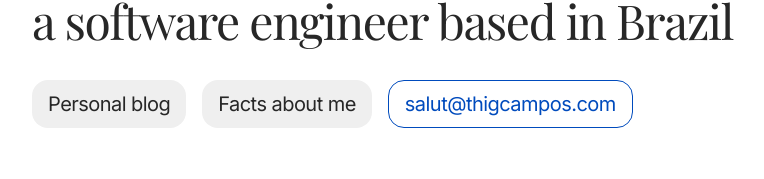
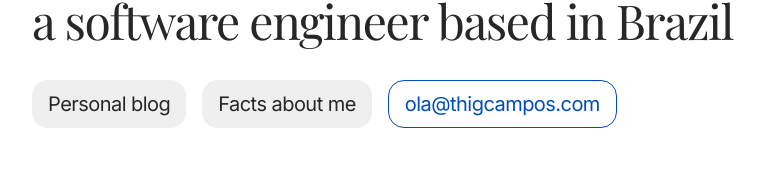
Before and after one commit to thigcampos/thiagocampos, a Next.js app: page / in a window 1280 px wide. Shown: the part 355-534 px from the top of the page, without its empty margins (80-844 px from the left). Built offline with nearby package versions, Linux system fonts and the light colour scheme; a web font is replaced by a local one.

Commit message:
fix: update email in homepage

```diff
--- a/src/app/page.tsx
+++ b/src/app/page.tsx
@@ -14,7 +14,7 @@ export default function Home() {
             <Anchor path={'/blog'}>Personal blog</Anchor>
             {/* <Anchor path={'/projects'}>Selected work</Anchor> */}
             <Anchor path={'/about'}>Facts about me</Anchor>
-            <Anchor path={'mailto:salut@thigcampos'} variant={'outline'}>salut@thigcampos.com</Anchor>
+            <Anchor path={'mailto:ola@thigcampos'} variant={'outline'}>ola@thigcampos.com</Anchor>
           </div>
         </div>
       </section>
```
